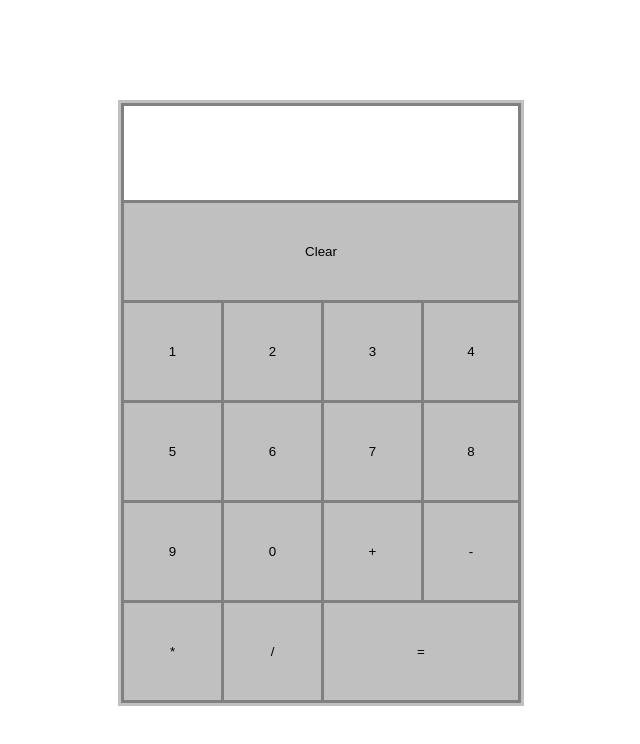
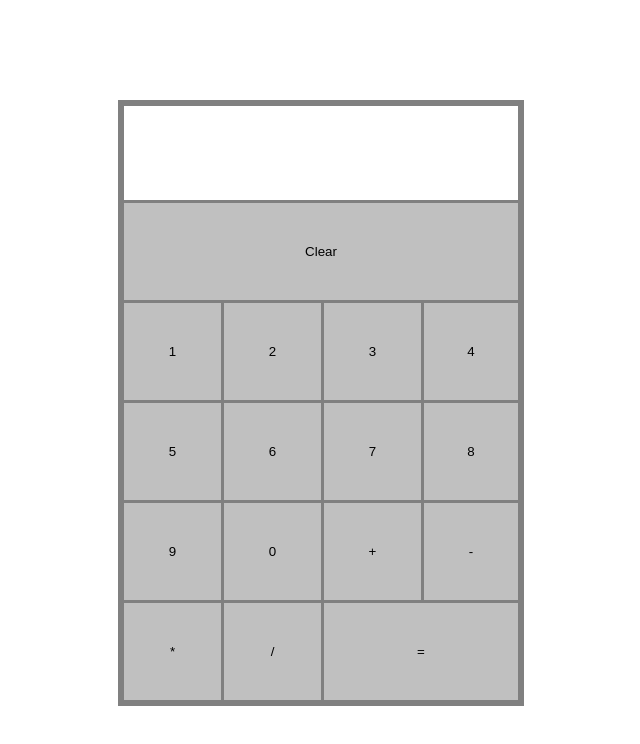
Before and after one commit to eflaass/Calculator, a plain HTML site: page calculator_index.html in a window 1280 px wide. Shown: the whole page, without its empty margins (319-959 px from the left). Drawn offline with Linux system fonts and the light colour scheme.

Commit message:
Update calculator_style.css

```diff
--- a/calculator_style.css
+++ b/calculator_style.css
@@ -2,7 +2,7 @@
   width:400px;
   height:auto;
   margin:100px auto;
-  border:3px solid silver;
+  border:3px solid grey;
 }
 
 input {
```
